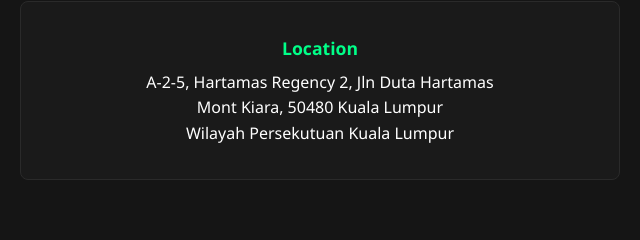
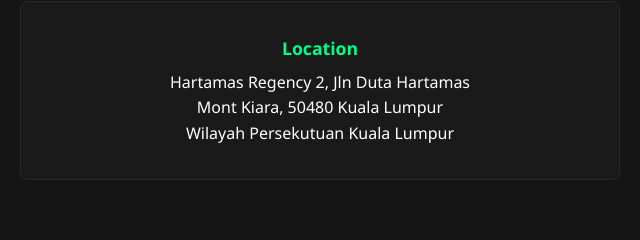
Before and after one commit to admhnry/WebDeveloper-Portfolio, a plain HTML site: page index.html in a window 1280 px wide. Shown: the part 3152-3392 px from the top of the page, 320-960 px from the left. Drawn offline with Linux system fonts and the light colour scheme.

Commit message:
Update index.html

```diff
--- a/index.html
+++ b/index.html
@@ -506,7 +506,7 @@
                     <div class="contact-item">
                         <h3>Location</h3>
                         <p style="color: var(--text-primary);">
-                            A-2-5, Hartamas Regency 2, Jln Duta Hartamas<br>
+                            Hartamas Regency 2, Jln Duta Hartamas<br>
                             Mont Kiara, 50480 Kuala Lumpur<br>
                             Wilayah Persekutuan Kuala Lumpur
                         </p>
```
